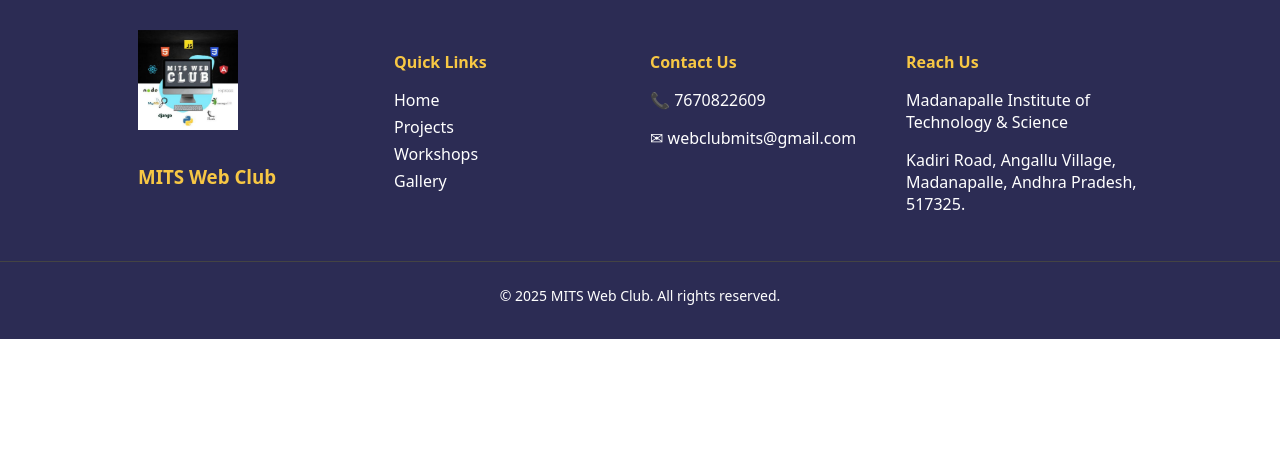
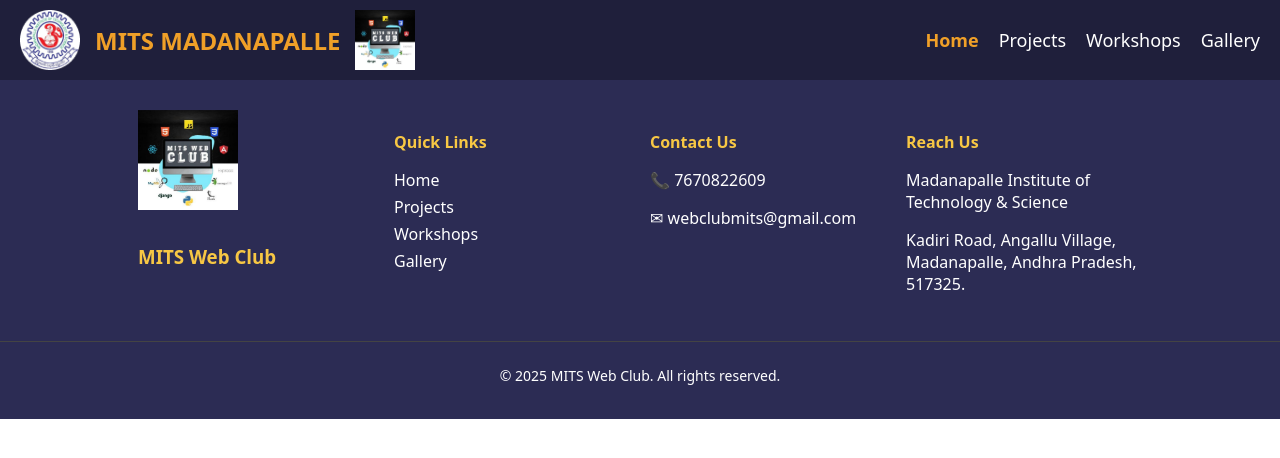
Before and after one commit to ReddyRohith-E/WebClub2024-2025, a plain HTML site: page index.html in a window 1280 px wide. Drawn offline with Linux system fonts and the light colour scheme.

Commit message:
Added navigation and footer components with styling

```diff
--- /dev/null
+++ b/assets/CSS/nav.css
@@ -0,0 +1,58 @@
+.navbar {
+    background-color: #1f1f3b; /* Dark blue background */
+    color: white;
+    display: flex;
+    align-items: center;
+    justify-content: space-between;
+    padding: 10px 20px;
+}
+
+.navbar .logo {
+    display: flex;
+    align-items: center;
+    gap: 15px;
+}
+
+.navbar .logo img {
+    height: 60px;
+}
+
+.navbar .logo h1 {
+    margin: 0;
+    color: #f0a028; /* Orange text */
+    font-size: 24px;
+}
+
+.navbar .nav-links {
+    display: flex;
+    align-items: center;
+    gap: 30px;
+}
+
+.navbar .nav-links ul {
+    list-style: none;
+    display: flex;
+    margin: 0;
+    padding: 0;
+    gap: 20px;
+}
+
+.navbar .nav-links ul li {
+    display: inline;
+}
+
+.navbar .nav-links ul li a {
+    text-decoration: none;
+    color: #fff;
+    font-size: 18px;
+    transition: color 0.3s;
+}
+
+.navbar .nav-links ul li a:hover {
+    color: #f0a028; /* Orange text */
+}
+
+.navbar .nav-links ul li a.active {
+    font-weight: bold;
+    color: #f0a028; /* Orange text */
+}
--- /dev/null
+++ b/assets/Components/nav.html
@@ -0,0 +1,17 @@
+<header>
+    <nav class="navbar">
+        <div class="logo">
+            <img src="assets/Images/MITS.png" alt="MITS Logo" />
+            <h1>MITS MADANAPALLE</h1>
+            <img src="assets/Images/webclub.png" alt="WebClub Logo">
+        </div>
+        <div class="nav-links">
+            <ul>
+                <li><a href="#" class="active">Home</a></li>
+                <li><a href="#">Projects</a></li>
+                <li><a href="#">Workshops</a></li>
+                <li><a href="#">Gallery</a></li>
+            </ul>
+        </div>
+    </nav>
+</header>
--- a/assets/JS/components.js
+++ b/assets/JS/components.js
@@ -1,4 +1,21 @@
 document.addEventListener("DOMContentLoaded", function() {
+
+    // Load nav
+    fetch("assets/Components/nav.html")
+    .then(response => {
+        if (!response.ok) {
+            throw new Error('Network response was not ok');
+        }
+        return response.text();
+    })
+    .then(data => {
+        document.body.insertAdjacentHTML("afterbegin", data);
+    })
+    .catch(error => {
+        console.error('There was a problem with the fetch operation for nav:', error);
+    });
+
+    // Load footer
     fetch("assets/Components/footer.html")
         .then(response => {
             if (!response.ok) {
--- a/index.html
+++ b/index.html
@@ -5,12 +5,15 @@
     <meta name="viewport" content="width=device-width, initial-scale=1.0">
     <title>Web Club</title>
     <link rel="shortcut icon" href="./assets/Images/webclub.png" type="image/x-icon">
+    <link rel="stylesheet" href="./assets/CSS/nav.css">
     <link rel="stylesheet" href="./assets/CSS/footer.css">
     <link rel="stylesheet" href="./assets/CSS/style.css">
 </head>
 <body>
 
-    <!-- Footer -->
+    <!-- Nav & Footer -->
     <script src="./assets/JS/components.js" defer></script>
+    <!-- Script -->
+     <script src="./assets/JS/script.js" defer></script>
 </body>
 </html>
```
